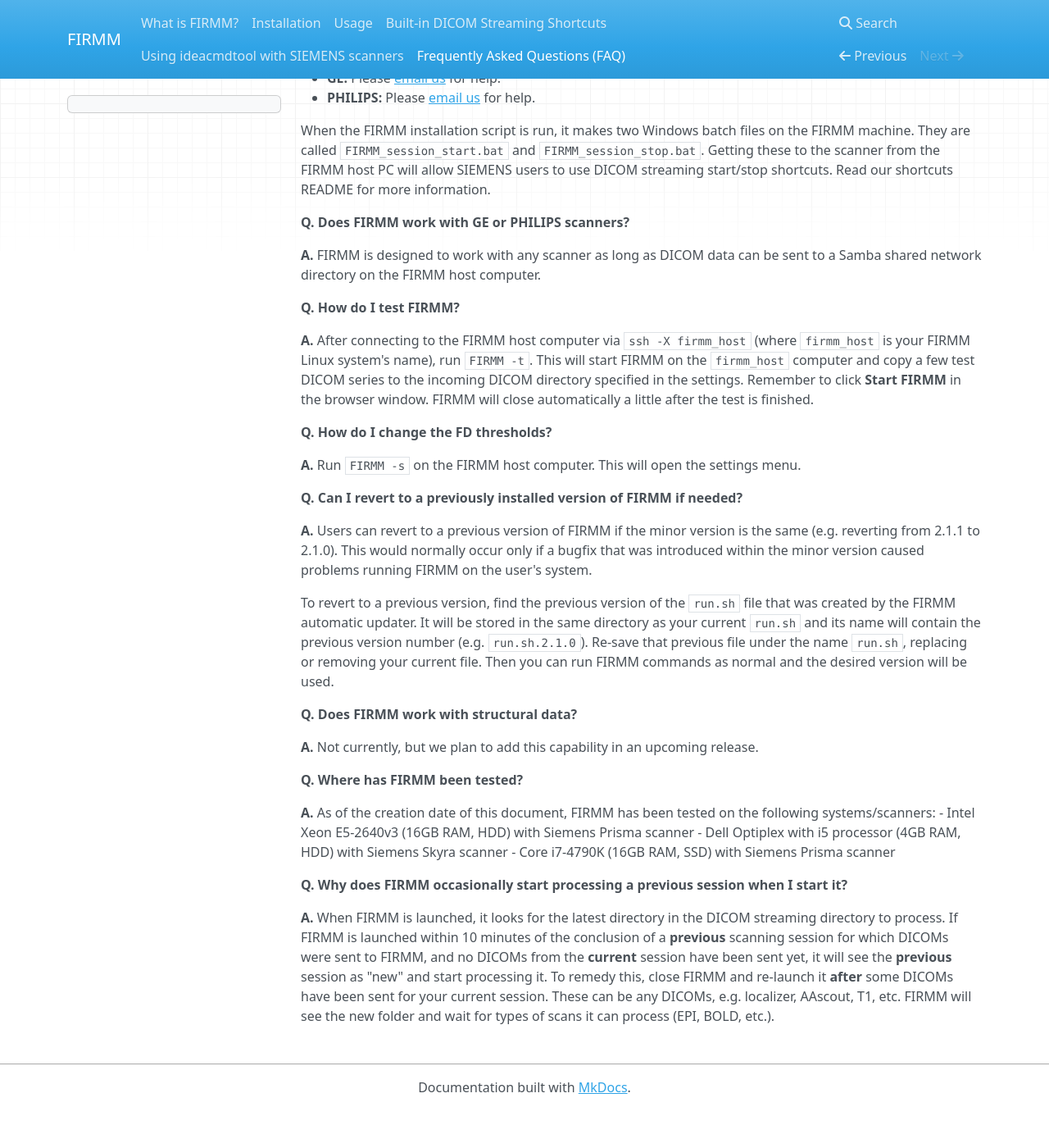
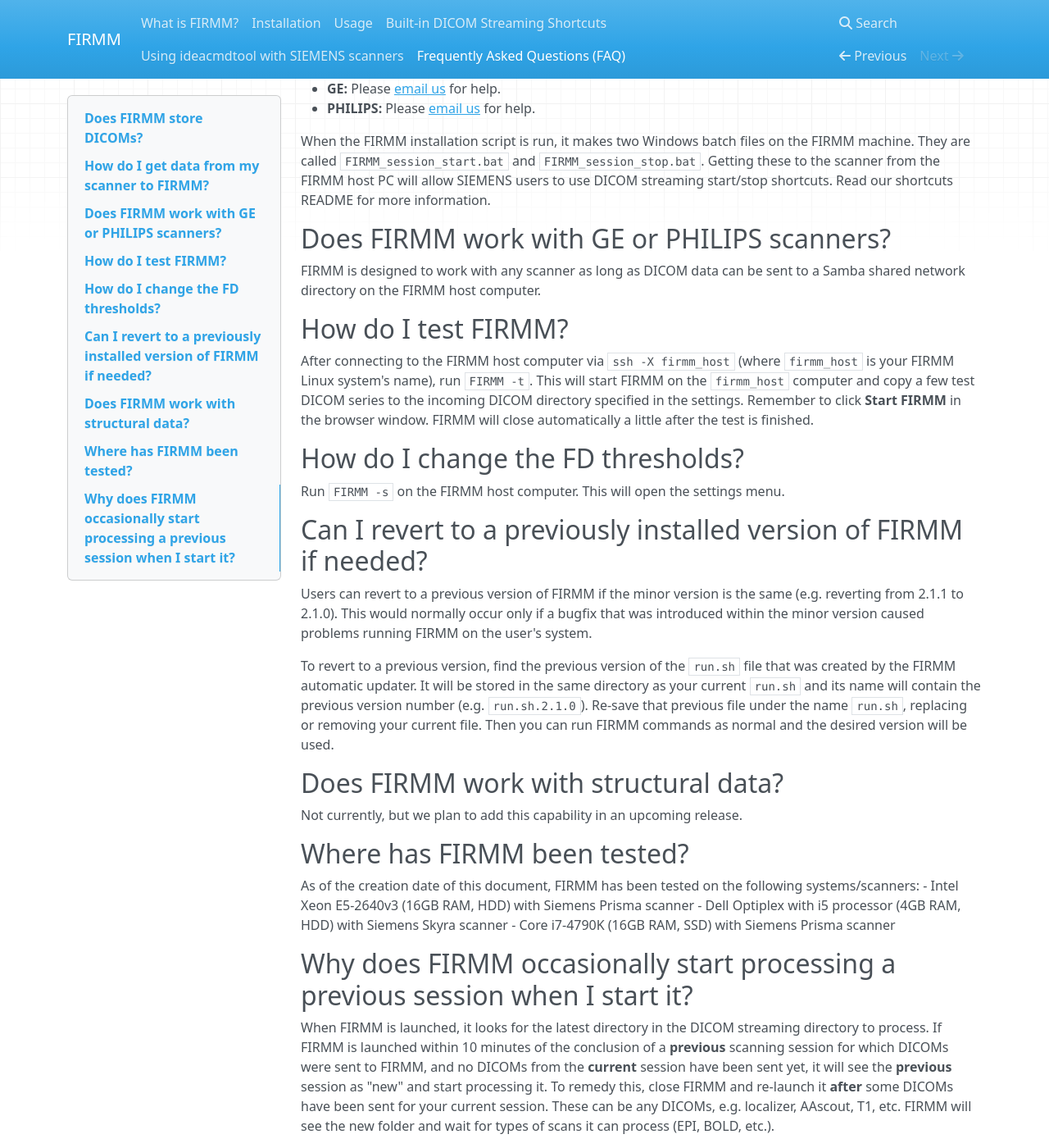
Before and after one commit to FIRMMsoftware/firmm_docs, an MkDocs documentation site: the page built from docs/FAQ.md, in a window 1280 px wide and 1400 px high, scrolled down 623 px. Shown: the whole window at 82% size. Built offline with MkDocs 1.6.1, drawn with Linux system fonts in a browser that asks for light colours; nearby versions of some CDN libraries; old or Windows-style settings are respelled for this version of MkDocs; before the commit the page ends 1977 px from its top, so only the background shows below that; some of the changed text lies outside the part shown.

Commit message:
Update FAQ.md
Removed Q's and A's and header'ed Q's to make it easier to browse in readthedocs.

```diff
--- a/docs/FAQ.md
+++ b/docs/FAQ.md
@@ -1,12 +1,12 @@
 ![Logo](img/FirmmLogo.png)
 
-**Q. Does FIRMM store DICOMs?**
+## Does FIRMM store DICOMs?
 
-**A.** Any DICOMs used by FIRMM will be automatically deleted from the FIRMM computer after two days. Therefore, it is **very important** that users never count on FIRMM for long term data storage.
+Any DICOMs used by FIRMM will be automatically deleted from the FIRMM computer after two days. Therefore, it is **very important** that users never count on FIRMM for long term data storage.
 
-**Q. How do I get data from my scanner to FIRMM?**
+## How do I get data from my scanner to FIRMM?
 
-**A.** To use FIRMM effectively, DICOMs need to be transferred as fast as possible to the incoming DICOM directory on the FIRMM host computer.
+To use FIRMM effectively, DICOMs need to be transferred as fast as possible to the incoming DICOM directory on the FIRMM host computer.
 
 - **SIEMENS:** Set up and run `ideacmdtool` or the FIRMM start/stop shortcuts on your scanner.  Instructions for this are available in our ideacmdtool README or shortcuts README, respectively.
 - **GE:** Please [email us](mailto:FIRMMsoftware@gmail.com) for help.
@@ -14,35 +14,35 @@
 
 When the FIRMM installation script is run, it makes two Windows batch files on the FIRMM machine. They are called `FIRMM_session_start.bat` and `FIRMM_session_stop.bat`. Getting these to the scanner from the FIRMM host PC will allow SIEMENS users to use DICOM streaming start/stop shortcuts.  Read our shortcuts README for more information.
 
-**Q. Does FIRMM work with GE or PHILIPS scanners?**
+## Does FIRMM work with GE or PHILIPS scanners?
 
-**A.** FIRMM is designed to work with any scanner as long as DICOM data can be sent to a Samba shared network directory on the FIRMM host computer.
+FIRMM is designed to work with any scanner as long as DICOM data can be sent to a Samba shared network directory on the FIRMM host computer.
 
-**Q. How do I test FIRMM?**
+## How do I test FIRMM?
 
-**A.** After connecting to the FIRMM host computer via `ssh -X firmm_host` (where `firmm_host` is your FIRMM Linux system's name), run `FIRMM -t`. This will start FIRMM on the `firmm_host` computer and copy a few test DICOM series to the incoming DICOM directory specified in the settings. Remember to click **Start FIRMM** in the browser window.  FIRMM will close automatically a little after the test is finished.
+After connecting to the FIRMM host computer via `ssh -X firmm_host` (where `firmm_host` is your FIRMM Linux system's name), run `FIRMM -t`. This will start FIRMM on the `firmm_host` computer and copy a few test DICOM series to the incoming DICOM directory specified in the settings. Remember to click **Start FIRMM** in the browser window.  FIRMM will close automatically a little after the test is finished.
 
-**Q. How do I change the FD thresholds?**
+## How do I change the FD thresholds?
 
-**A.** Run `FIRMM -s` on the FIRMM host computer. This will open the settings menu.
+Run `FIRMM -s` on the FIRMM host computer. This will open the settings menu.
 
-**Q. Can I revert to a previously installed version of FIRMM if needed?**
+## Can I revert to a previously installed version of FIRMM if needed?
 
-**A.** Users can revert to a previous version of FIRMM if the minor version is the same (e.g. reverting from 2.1.1 to 2.1.0). This would normally occur only if a bugfix that was introduced within the minor version caused problems running FIRMM on the user's system.
+Users can revert to a previous version of FIRMM if the minor version is the same (e.g. reverting from 2.1.1 to 2.1.0). This would normally occur only if a bugfix that was introduced within the minor version caused problems running FIRMM on the user's system.
 
 To revert to a previous version, find the previous version of the `run.sh` file that was created by the FIRMM automatic updater. It will be stored in the same directory as your current `run.sh` and its name will contain the previous version number (e.g. `run.sh.2.1.0`). Re-save that previous file under the name `run.sh`, replacing or removing your current file. Then you can run FIRMM commands as normal and the desired version will be used.
 
-**Q. Does FIRMM work with structural data?**
+## Does FIRMM work with structural data?
 
-**A.** Not currently, but we plan to add this capability in an upcoming release.
+Not currently, but we plan to add this capability in an upcoming release.
 
-**Q. Where has FIRMM been tested?**
+## Where has FIRMM been tested?
 
-**A.** As of the creation date of this document, FIRMM has been tested on the following systems/scanners:
+As of the creation date of this document, FIRMM has been tested on the following systems/scanners:
 - Intel Xeon E5-2640v3 (16GB RAM, HDD) with Siemens Prisma scanner
 - Dell Optiplex with i5 processor (4GB RAM, HDD) with Siemens Skyra scanner
 - Core i7-4790K (16GB RAM, SSD) with Siemens Prisma scanner
 
-**Q. Why does FIRMM occasionally start processing a previous session when I start it?**
+## Why does FIRMM occasionally start processing a previous session when I start it?
 
-**A.** When FIRMM is launched, it looks for the latest directory in the DICOM streaming directory to process. If FIRMM is launched within 10 minutes of the conclusion of a **previous** scanning session for which DICOMs were sent to FIRMM, and no DICOMs from the **current** session have been sent yet, it will see the **previous** session as "new" and start processing it. To remedy this, close FIRMM and re-launch it **after** some DICOMs have been sent for your current session. These can be any DICOMs, e.g. localizer, AAscout, T1, etc. FIRMM will see the new folder and wait for types of scans it can process (EPI, BOLD, etc.).
+When FIRMM is launched, it looks for the latest directory in the DICOM streaming directory to process. If FIRMM is launched within 10 minutes of the conclusion of a **previous** scanning session for which DICOMs were sent to FIRMM, and no DICOMs from the **current** session have been sent yet, it will see the **previous** session as "new" and start processing it. To remedy this, close FIRMM and re-launch it **after** some DICOMs have been sent for your current session. These can be any DICOMs, e.g. localizer, AAscout, T1, etc. FIRMM will see the new folder and wait for types of scans it can process (EPI, BOLD, etc.).
```
